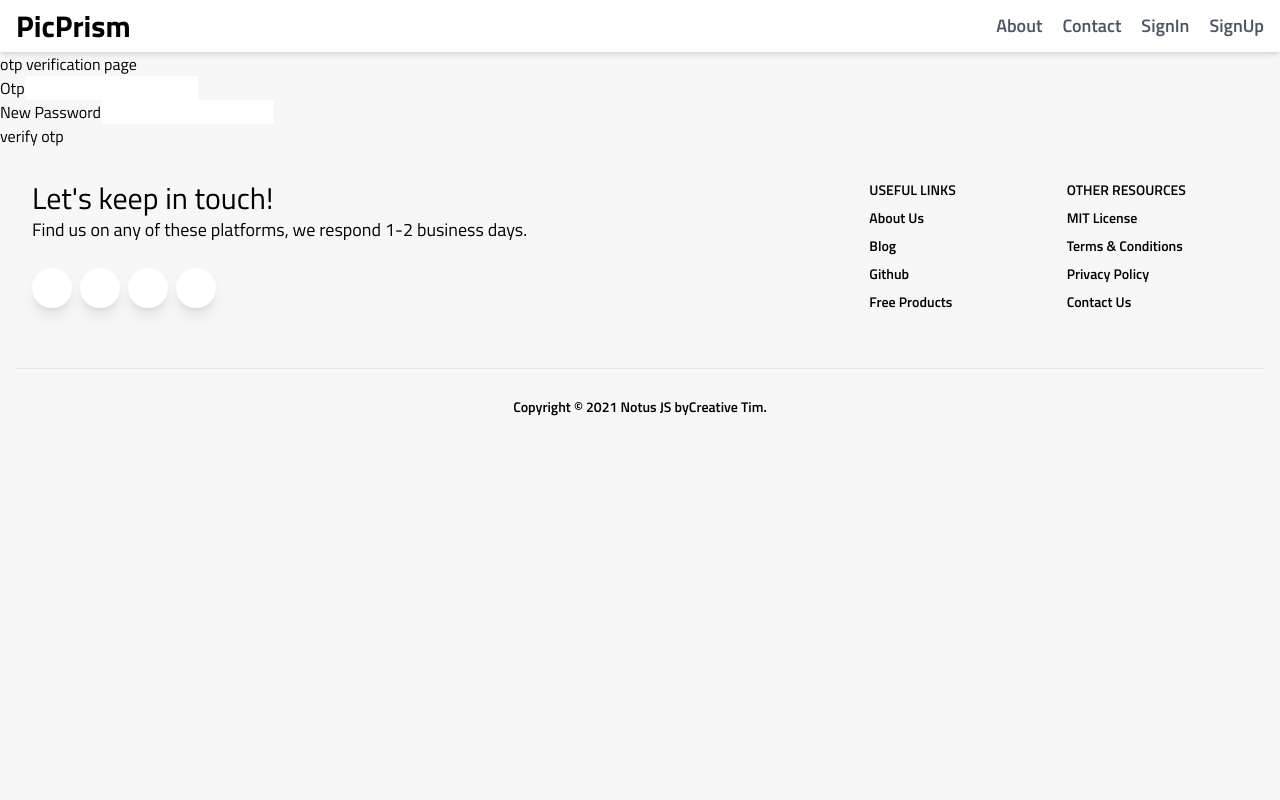
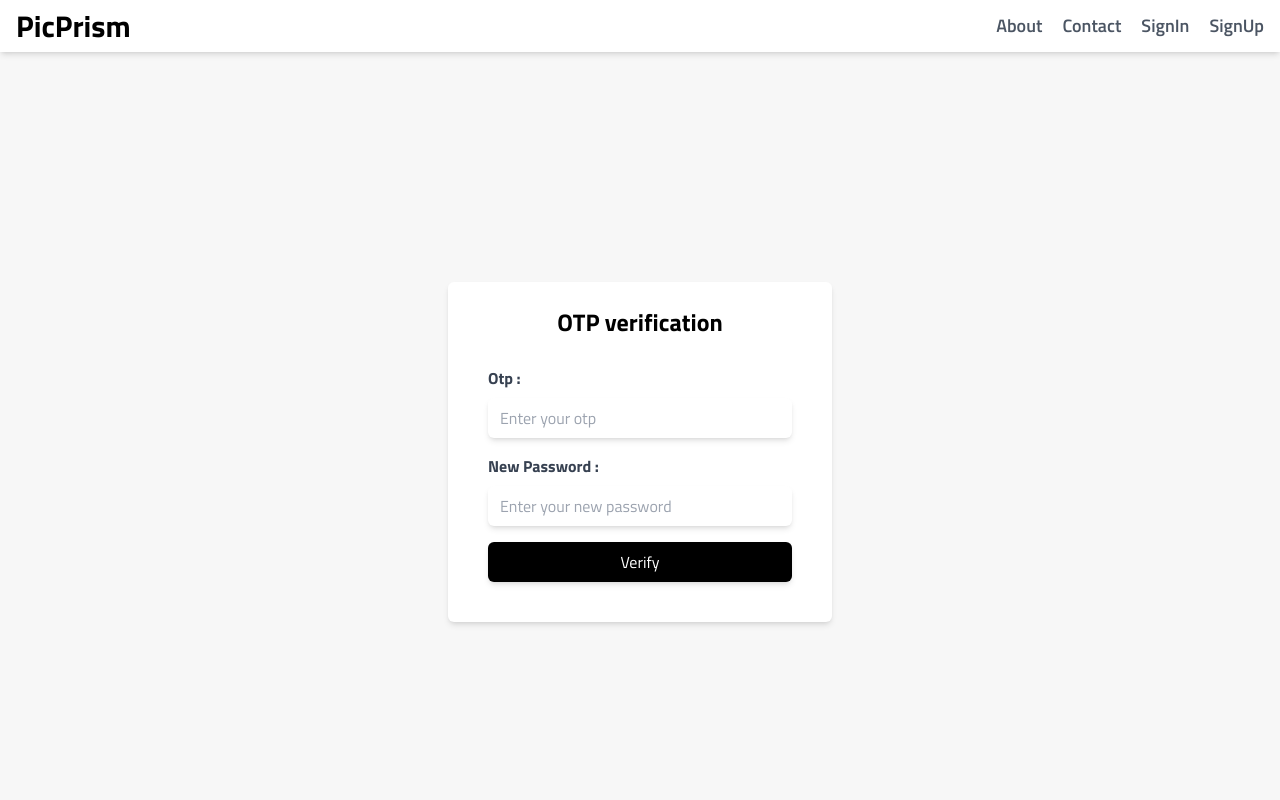
Before and after one commit to mini-360/PicPrism, a React (Vite) app in the folder client/: page /verify in a window 1280 px wide. Shown: the top 800 px of the page. Built offline with nearby package versions, Linux system fonts and the light colour scheme.

Commit message:
Authentication css completed

```diff
--- a/client/src/pages/Forgot.jsx
+++ b/client/src/pages/Forgot.jsx
@@ -20,26 +20,34 @@ const Forgot = () => {
   return (
     <>
       <Toaster />
-      <div>
-        <form action="" onSubmit={handleForgot}>
-          <h1>forgot page</h1>
-          <div>
-            <label htmlFor="">Email</label>
+      <div className="flex items-center justify-center w-full min-h-screen">
+        <form
+          action=""
+          onSubmit={handleForgot}
+          className="bg-white shadow-md rounded-md px-10 py-6 w-full sm:w-[30vw]"
+        >
+          <h1 className="text-center font-bold text-2xl mb-7">Forgot Password</h1>
+          <div className="mb-4">
+            <label htmlFor="email" className="block font-bold text-gray-700 mb-2">Email</label>
             <input
               type="email"
               name="email"
               id="email"
               value={email}
               onChange={(e) => setEmail(e.target.value)}
+              placeholder="Enter your email"
+              className="shadow-md rounded-md w-full px-3 py-2 border-gray-300 focus:outline-none focus:border-black focus:ring-black "
             />
           </div>
 
-          <div>
+          <div className="my-4">
             <span>or</span>
-            <Link to="/forgot">Forgot</Link>
+            <Link to="/forgot">Sign In</Link>
           </div>
           <div>
-            <button type="submit">Send otp</button>
+          <button type="submit" className="bg-black text-white shadow-md rounded-md w-full px-3 py-2 border-gray-300 focus:outline-none focus:border-black focus:ring-black">
+              Send Otp
+            </button>
           </div>
         </form>
       </div>
--- a/client/src/pages/Verify.jsx
+++ b/client/src/pages/Verify.jsx
@@ -22,32 +22,54 @@ const Verify = () => {
   return (
     <>
       <Toaster />
-      <div>
-        <form action="" onSubmit={handleVerify}>
-          <h1>otp verification page</h1>
-          <div>
-            <label htmlFor="otp">Otp</label>
+      <div className="flex items-center justify-center w-full min-h-screen">
+        <form
+          action=""
+          onSubmit={handleVerify}
+          className="bg-white shadow-md rounded-md px-10 py-6 w-full sm:w-[30vw]"
+        >
+          <h1 className="text-center font-bold text-2xl mb-7">
+            OTP verification
+          </h1>
+          <div className="mb-4">
+            <label htmlFor="otp" className="block font-bold text-gray-700 mb-2">
+              Otp :
+            </label>
             <input
               type="otp"
               name="otp"
               id="otp"
               value={otp}
               onChange={(e) => setOtp(e.target.value)}
+              placeholder="Enter your otp"
+              className="shadow-md rounded-md w-full px-3 py-2 border-gray-300 focus:outline-none focus:border-black focus:ring-black "
             />
           </div>
-          <div>
-            <label htmlFor="">New Password</label>
+          <div className="mb-4">
+            <label
+              htmlFor="password"
+              className="block font-bold text-gray-700 mb-2"
+            >
+              New Password :
+            </label>
             <input
               type="password"
               name="password"
               id="password"
+              placeholder="Enter your new password"
               value={password}
               onChange={(e) => setPassword(e.target.value)}
+              className="shadow-md rounded-md w-full px-3 py-2 border-gray-300 focus:outline-none focus:border-black focus:ring-black "
             />
           </div>
 
-          <div>
-            <button type="submit">verify otp</button>
+          <div className="mb-4">
+            <button
+              type="submit"
+              className="bg-black text-white shadow-md rounded-md w-full px-3 py-2 border-gray-300 focus:outline-none focus:border-black focus:ring-black"
+            >
+              Verify
+            </button>
           </div>
         </form>
       </div>
```
